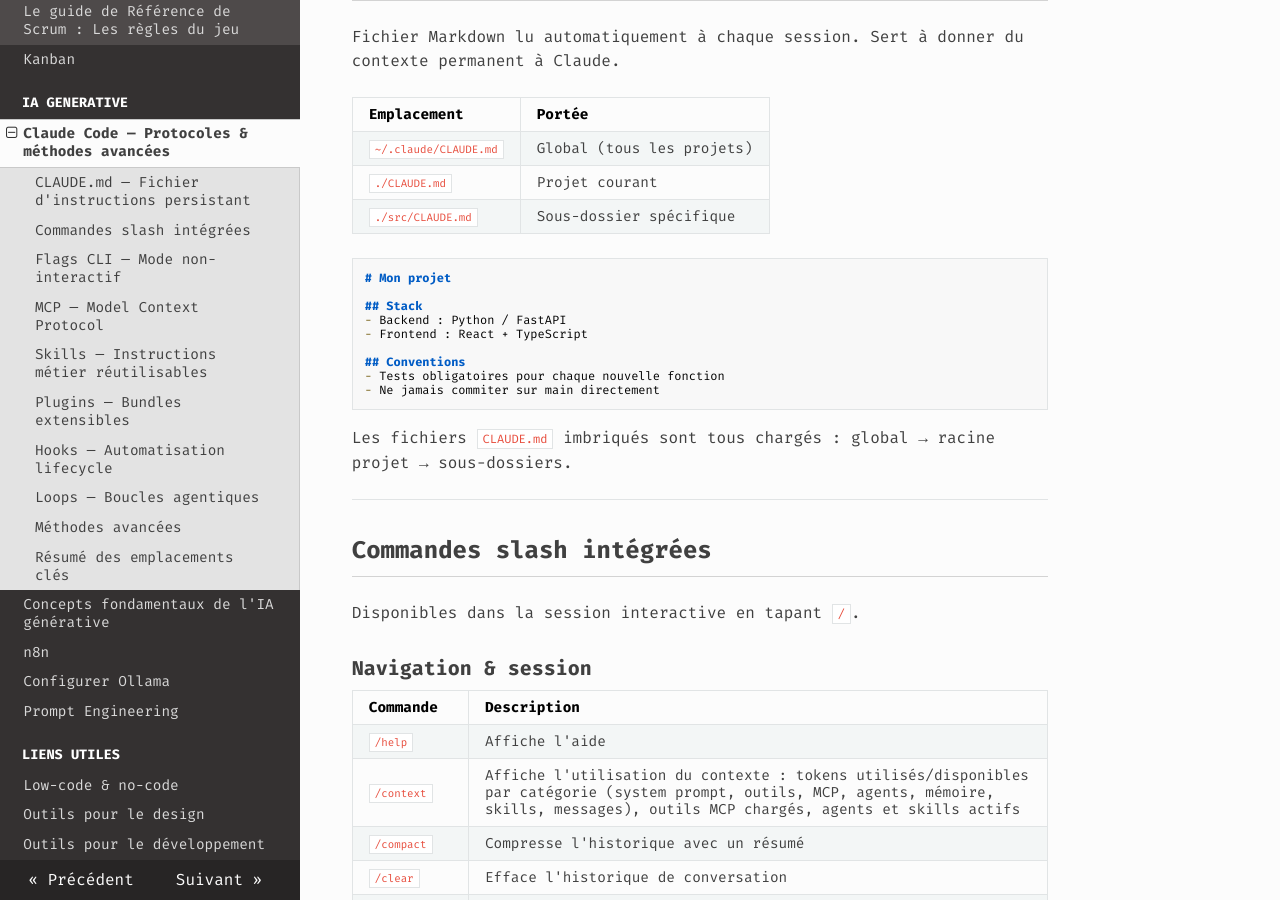
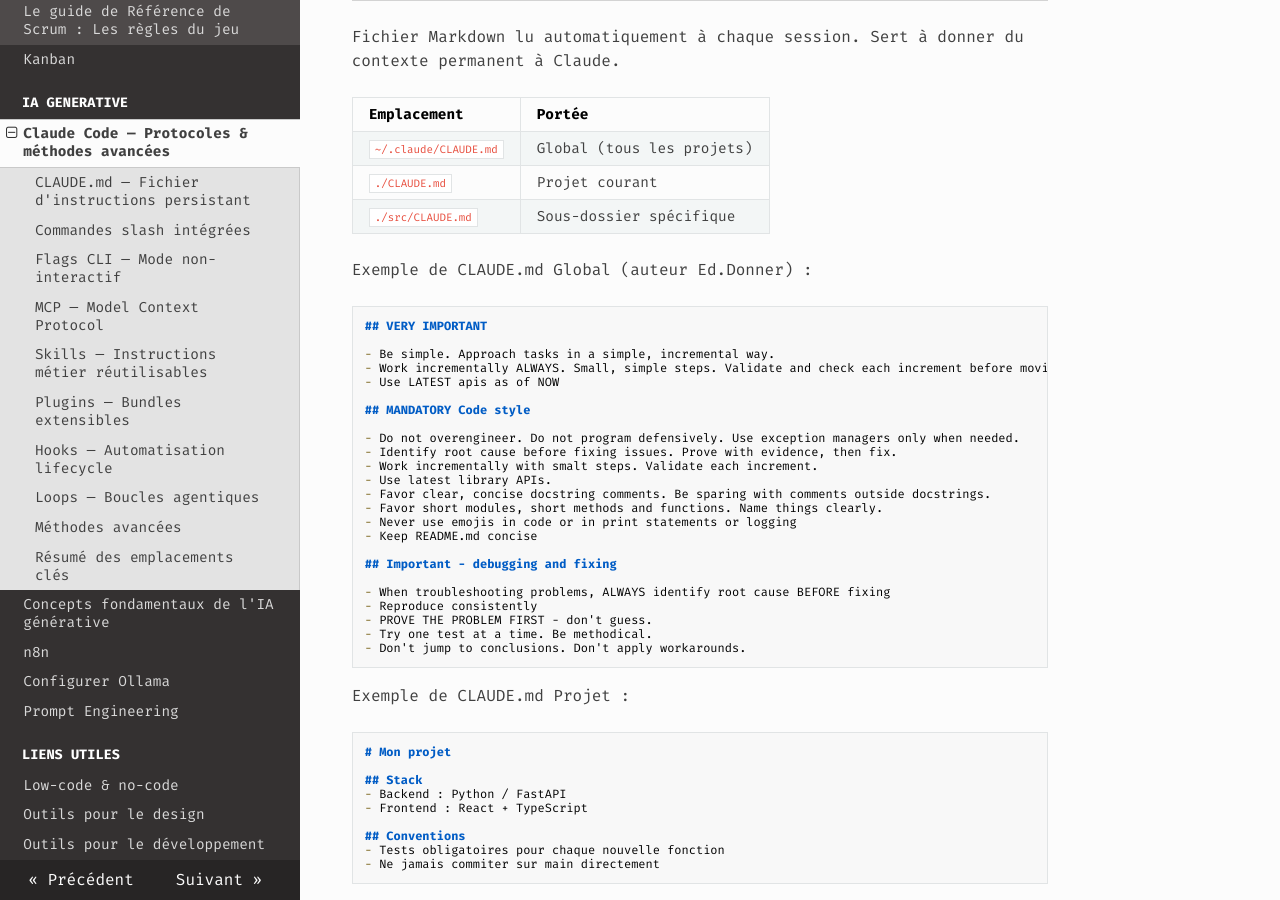
Before and after one commit to realjck/le-codex, an MkDocs documentation site: the page built from docs/ia-generative/claude-code.md, in a window 1280 px wide and 900 px high, scrolled down 396 px. Built offline with MkDocs 1.6.1, drawn with Linux system fonts in a browser that asks for light colours; nearby versions of some CDN libraries.

Commit message:
Ajoute exemple CLAUDE.md global

````diff
--- a/docs/ia-generative/claude-code.md
+++ b/docs/ia-generative/claude-code.md
@@ -13,6 +13,37 @@
 | `~/.claude/CLAUDE.md` | Global (tous les projets) |
 | `./CLAUDE.md` | Projet courant |
 | `./src/CLAUDE.md` | Sous-dossier spécifique |
+
+Exemple de CLAUDE.md Global (auteur Ed.Donner) :
+
+```markdown
+## VERY IMPORTANT
+
+- Be simple. Approach tasks in a simple, incremental way.
+- Work incrementally ALWAYS. Small, simple steps. Validate and check each increment before moving on.
+- Use LATEST apis as of NOW
+
+## MANDATORY Code style
+
+- Do not overengineer. Do not program defensively. Use exception managers only when needed.
+- Identify root cause before fixing issues. Prove with evidence, then fix.
+- Work incrementally with smalt steps. Validate each increment.
+- Use latest library APIs.
+- Favor clear, concise docstring comments. Be sparing with comments outside docstrings.
+- Favor short modules, short methods and functions. Name things clearly.
+- Never use emojis in code or in print statements or logging
+- Keep README.md concise
+
+## Important - debugging and fixing
+
+- When troubleshooting problems, ALWAYS identify root cause BEFORE fixing
+- Reproduce consistently
+- PROVE THE PROBLEM FIRST - don't guess.
+- Try one test at a time. Be methodical.
+- Don't jump to conclusions. Don't apply workarounds.
+```
+
+Exemple de CLAUDE.md Projet :
 
 ```markdown
 # Mon projet
````
